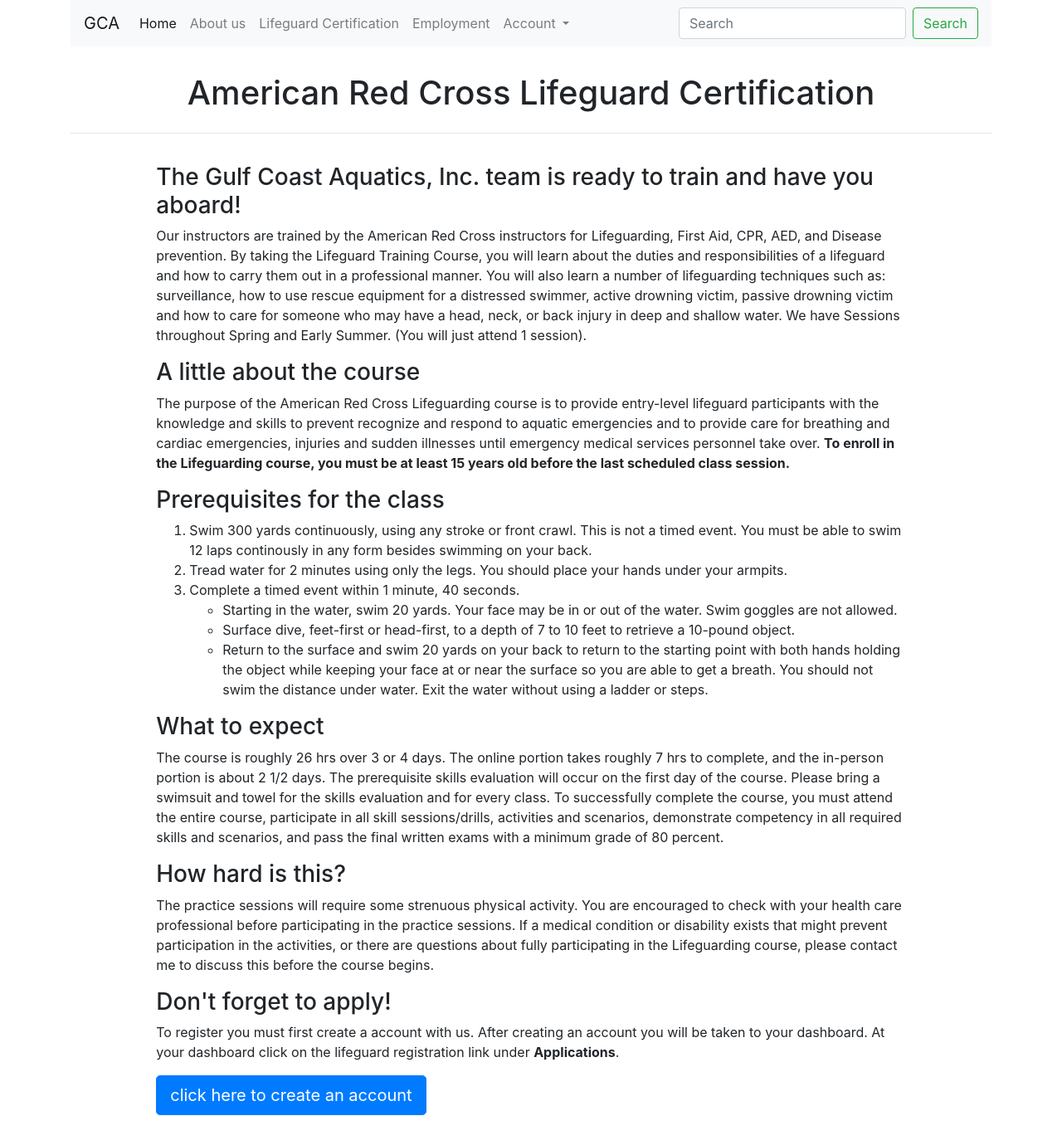
After one commit to Jearce/lifeguard, a Django app: page /lifeguarding/ in a window 1280 px wide. The commit adds this page. Shown: the whole page at 83% size. Run offline with Django 3.2, Linux system fonts and the light colour scheme; some libraries are stand-ins or nearby versions.

Commit message:
Create template for lifeguarding  and employment information page

```diff
--- a/templates/base.html
+++ b/templates/base.html
@@ -5,8 +5,19 @@
 		<meta name="viewport" content="width=device-width, initial-scale=1, shrink-to-fit=no">
 		<!-- Bootstrap CSS -->
 		<link rel="stylesheet" href="https://maxcdn.bootstrapcdn.com/bootstrap/4.0.0/css/bootstrap.min.css" integrity="sha384-Gn5384xqQ1aoWXA+058RXPxPg6fy4IWvTNh0E263XmFcJlSAwiGgFAW/dAiS6JXm" crossorigin="anonymous">
+		{% block style %}
+		{% endblock style %}
+
 		{% block title %}
 		{% endblock title %}
+		<style>
+.center-form {
+	margin: 0 auto;
+	min-width: 75%;
+	max-width: 85%;
+}
+		</style>
+
 	</head>
 	<body>
 		<div class="container">
--- /dev/null
+++ b/templates/lifeguarding.html
@@ -0,0 +1,70 @@
+{% extends 'base.html' %}
+
+{% block style %}
+<style>
+.center {
+	margin: 0 auto;
+	min-width: 75%;
+	max-width: 85%;
+}
+</style>
+{% endblock style %}
+
+{% block title %}
+<title>Lifeguarding</title>
+{% endblock title %}
+
+{% block content %}
+<div id="navbar">
+	{% include 'navbar.html' %}
+</div>
+
+<div class="row">
+	<div class="col">
+		<div class="card border-0 pt-3 pb-3">
+			<h1 class="text-center pt-3">American Red Cross Lifeguard Certification</h1>
+			<hr>
+			<div class="card-body center">
+				<h3>
+					The Gulf Coast Aquatics, Inc. team is ready
+					to train and have you aboard!
+				</h3>
+				<p>
+					Our instructors are trained by the American Red Cross instructors for Lifeguarding, First Aid, CPR, AED, and Disease prevention. By taking the Lifeguard Training Course, you will learn about the duties and responsibilities of a lifeguard and how to carry them out in a professional manner. You will also learn a number of lifeguarding techniques such as: surveillance, how to use rescue equipment for a distressed swimmer, active drowning victim, passive drowning victim and how to care for someone who may have a head, neck, or back injury in deep and shallow water. We have Sessions throughout Spring and Early Summer. (You will just attend 1 session).
+				</p>
+				<h3>
+					A little about the course
+				</h3>
+				<p>
+					The purpose of the American Red Cross Lifeguarding course is to provide entry-level lifeguard participants with the knowledge and skills to prevent recognize and respond to aquatic emergencies and to provide care for breathing and cardiac emergencies, injuries and sudden illnesses until emergency medical services personnel take over. <b>To enroll in the Lifeguarding course, you must be at least 15 years old before the last scheduled class session.</b>
+				</p>
+				<h3>
+					Prerequisites for the class
+				</h3>
+				<ol>
+					<li>Swim 300 yards continuously, using any stroke or front crawl. This is not a timed event. You must be able to swim 12 laps continously in any form besides swimming on your back.</li>
+					<li>Tread water for 2 minutes using only the legs. You should place your hands under your armpits.</li>
+					<li>
+						Complete a timed event within 1 minute, 40 seconds.
+						<ul>
+							<li>Starting in the water, swim 20 yards. Your face may be in or out of the water. Swim goggles are not allowed.</li>
+							<li>Surface dive, feet-first or head-first, to a depth of 7 to 10 feet to retrieve a 10-pound object.</li>
+							<li>Return to the surface and swim 20 yards on your back to return to the starting point with both hands holding the object while keeping your face at or near the surface so you are able to get a breath. You should not swim the distance under water. Exit the water without using a ladder or steps.</li>
+						</ul>
+					</li>
+				</ol>
+				<h3>What to expect</h3>
+				<p> The course is roughly 26 hrs over 3 or 4 days. The online portion takes roughly 7 hrs to complete, and the in-person portion is about 2 1/2 days. The prerequisite skills evaluation will occur on the first day of the course. Please bring a swimsuit and towel for the skills evaluation and for every class. To successfully complete the course, you must attend the entire course, participate in all skill sessions/drills, activities and scenarios, demonstrate competency in all required skills and scenarios, and pass the final written exams with a minimum grade of 80 percent.</p>
+				<h3>How hard is this?</h3>
+				<p>
+					 The practice sessions will require some strenuous physical activity. You are encouraged to check with your health care professional before participating in the practice sessions. If a medical condition or disability exists that might prevent participation in the activities, or there are questions about fully participating in the Lifeguarding course, please contact me to discuss this before the course begins.
+				</p>
+				<h3>Don't forget to apply!</h3>
+				<p>To register you must first create a account with us. After creating an account you will be taken to your dashboard. At your dashboard click on the lifeguard registration link under <b>Applications</b>.</p>
+				<a class="btn btn-primary btn-lg" role="button" href="{% url "users:signup" %}">click here to create an account</a>
+			</div>
+		</div>
+	</div>
+</div>
+
+{% endblock content %}
--- a/templates/navbar.html
+++ b/templates/navbar.html
@@ -10,8 +10,15 @@
                 <a class="nav-link" href="{% url 'home' %}" id="id_home">Home<span class="sr-only">(current)</span></a>
             </li>
             <li class="nav-item">
-                <a class="nav-link" href="#" id="id_aboutus">About us</a>
+							<a class="nav-link" href="#" id="id_aboutus">About us</a>
             </li>
+						<li class="nav-item">
+							<a class="nav-link" href="{% url 'lifeguarding' %}" id="id_lifeguard_information">Lifeguard Certification</a>
+            </li>
+						<li class="nav-item">
+							<a class="nav-link" href="{% url 'employment' %}" id="id_employement_information">Employment</a>
+            </li>
+
             <li class="nav-item dropdown">
                 <a class="nav-link dropdown-toggle" href="#" id="navbarDropdown" role="button" data-toggle="dropdown" aria-haspopup="true" aria-expanded="false">
                     Account
```
Also changed, not shown: templates/home.html (+98 -1 lines), templates/employment.html (added). Lines whose indentation alone changed are shown as unchanged.
